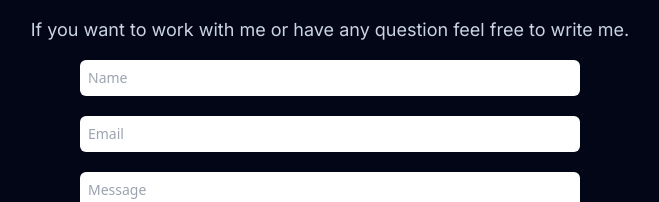
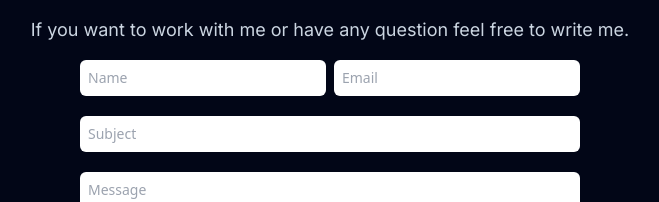
Before and after one commit to lucacucinotta/my_portfolio, a React (Vite) app: page / in a window 1280 px wide. Shown: the part 3100-3302 px from the top of the page, without its empty margins (310-969 px from the left). Built offline with nearby package versions, Linux system fonts and the light colour scheme; no server answers.

Commit message:
addition in contact form

```diff
--- a/src/App.css
+++ b/src/App.css
@@ -36,7 +36,7 @@
   }
 
   .formField {
-    @apply rounded-md p-2 text-sm text-slate-950 transition duration-200 placeholder:text-sm hover:bg-blue-100 focus:outline-none;
+    @apply w-full rounded-md p-2 text-sm text-slate-950 transition duration-200 placeholder:text-sm hover:bg-blue-100 focus:outline-none;
   }
 
   .linkIcon {
--- a/src/sections/Contact.jsx
+++ b/src/sections/Contact.jsx
@@ -53,6 +53,7 @@ export default function Contact() {
         method="POST"
         className="flex w-full flex-col gap-5 min-[500px]:max-w-[420px] md:max-w-[500px] 2xl:max-w-[600px]"
       >
+        <div className="flex gap-2">
           <input
             required
             type="text"
@@ -78,6 +79,14 @@ export default function Contact() {
               "bg-red-300 text-red-500 focus:bg-red-300"
             }`}
           />
+        </div>
+
+        <input
+          type="text"
+          name="subject"
+          placeholder="Subject"
+          className="formField"
+        ></input>
         <textarea
           required
           type="text"
```
Lines whose indentation alone changed are shown as unchanged.
